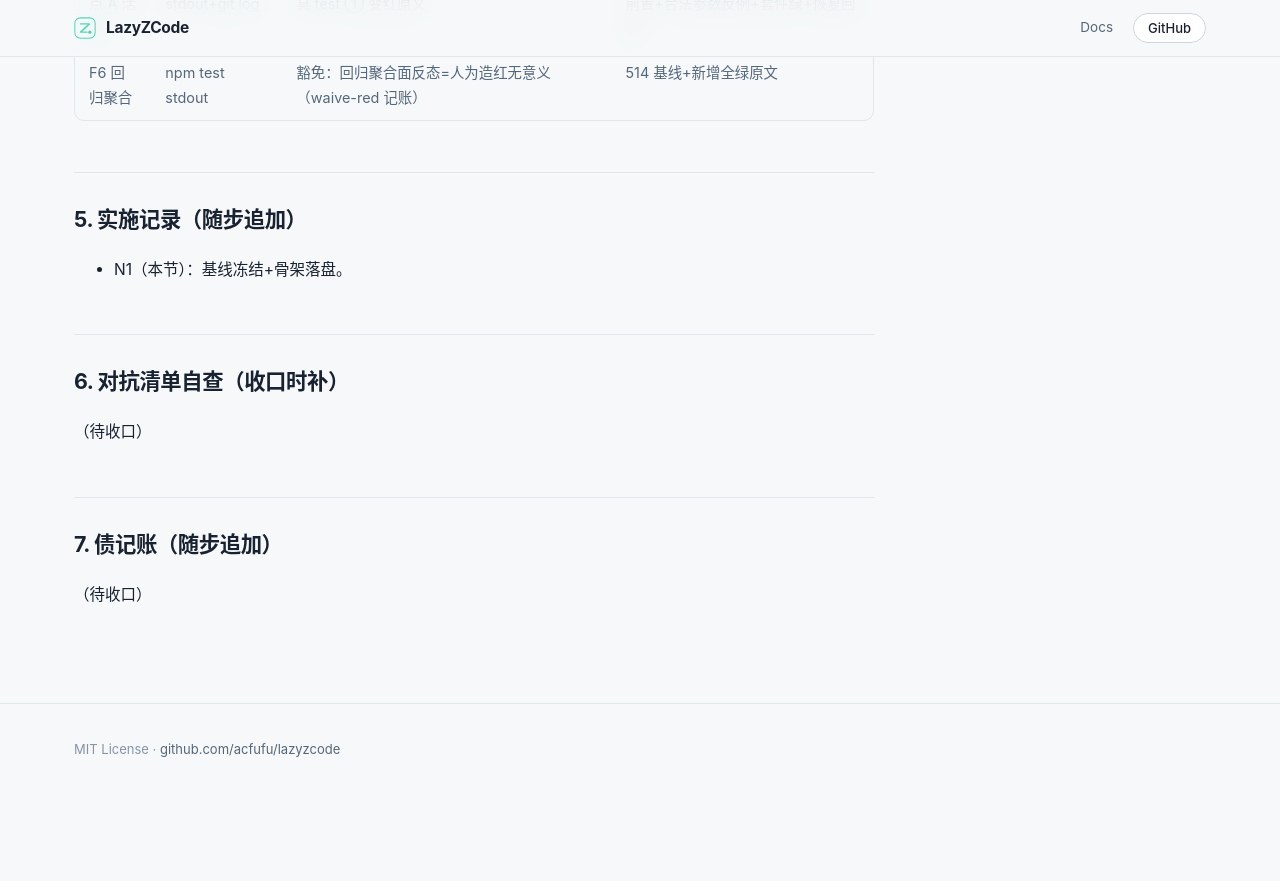
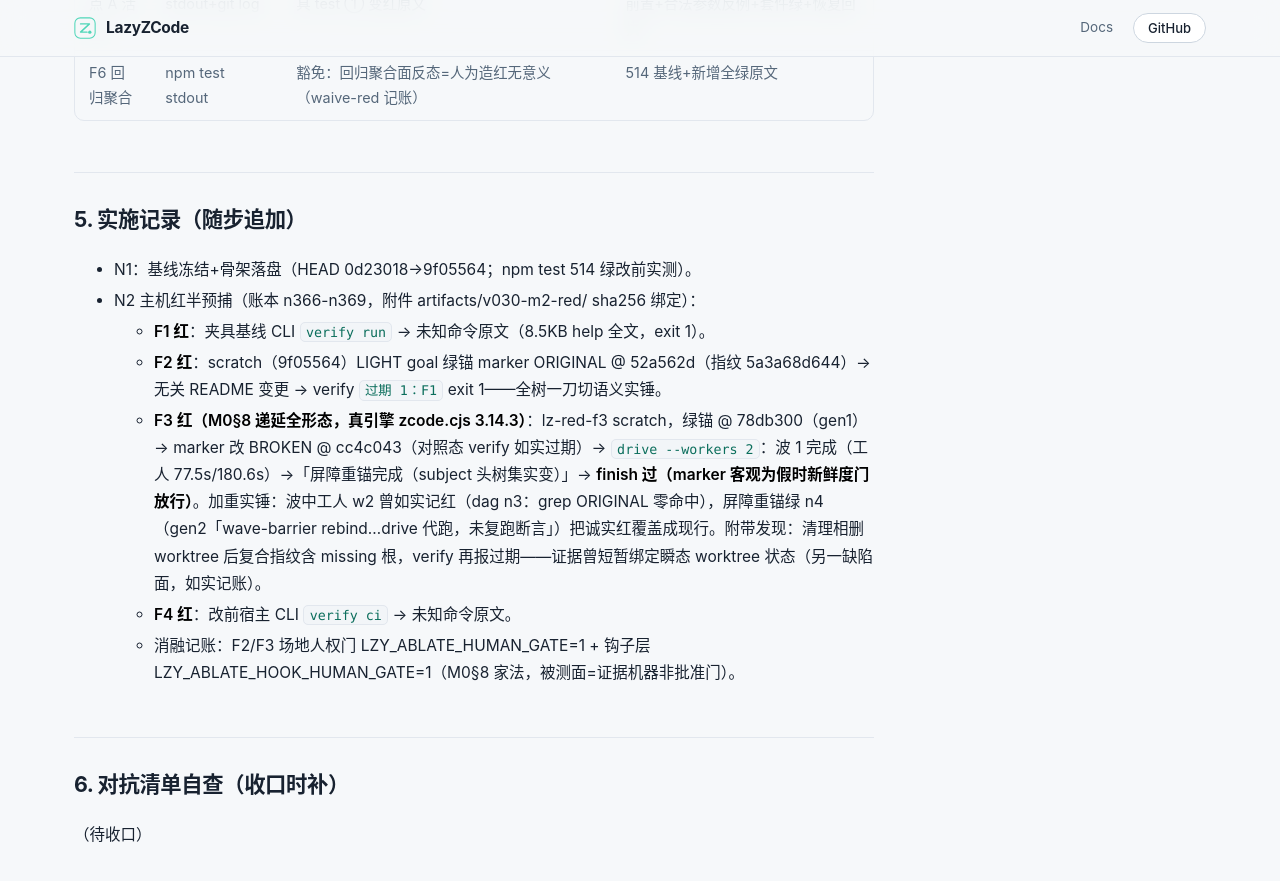
Before and after one commit to Acfufu/lazyzcode, a Jekyll site: the page built from docs/spikes/v030-m2-report.md, in a window 1280 px wide and 900 px high, scrolled down 3068 px. Shown: the top 881 px of the window. Built offline with Jekyll 4.4.1, drawn with Linux system fonts in a browser that asks for light colours; our own code applies the rules of GitHub Pages for plain Markdown files; before the commit the page ends 3877 px from its top, so only the background shows below that.

Commit message:
docs(m2): N2 host red-half pre-capture — F1 fixture unknown-cmd, F2 unrelated-change full-tree expiry, F3 real-engine workers-wave wash (w2 honest red overridden by barrier rebind green, finish passed with BROKEN marker), F4 no-CI-face; four halves bound n366-n369
Goal: v030-m2#N2

```diff
--- a/docs/spikes/v030-m2-report.md
+++ b/docs/spikes/v030-m2-report.md
@@ -49,7 +49,13 @@ goal `v030-m2`（0.3.0 M2：verify 回执 + 范围档 + 整合验证 + CI 身份
 
 ## 5. 实施记录（随步追加）
 
-- N1（本节）：基线冻结+骨架落盘。
+- N1：基线冻结+骨架落盘（HEAD 0d23018→9f05564；npm test 514 绿改前实测）。
+- N2 主机红半预捕（账本 n366-n369，附件 artifacts/v030-m2-red/ sha256 绑定）：
+  - **F1 红**：夹具基线 CLI `verify run` → 未知命令原文（8.5KB help 全文，exit 1）。
+  - **F2 红**：scratch（9f05564）LIGHT goal 绿锚 marker ORIGINAL @ 52a562d（指纹 5a3a68d644）→ 无关 README 变更 → verify `过期 1：F1` exit 1——全树一刀切语义实锤。
+  - **F3 红（M0§8 递延全形态，真引擎 zcode.cjs 3.14.3）**：lz-red-f3 scratch，绿锚 @ 78db300（gen1）→ marker 改 BROKEN @ cc4c043（对照态 verify 如实过期）→ `drive --workers 2`：波 1 完成（工人 77.5s/180.6s）→「屏障重锚完成（subject 头树集实变）」→ **finish 过（marker 客观为假时新鲜度门放行）**。加重实锤：波中工人 w2 曾如实记红（dag n3：grep ORIGINAL 零命中），屏障重锚绿 n4（gen2「wave-barrier rebind…drive 代跑，未复跑断言」）把诚实红覆盖成现行。附带发现：清理相删 worktree 后复合指纹含 missing 根，verify 再报过期——证据曾短暂绑定瞬态 worktree 状态（另一缺陷面，如实记账）。
+  - **F4 红**：改前宿主 CLI `verify ci` → 未知命令原文。
+  - 消融记账：F2/F3 场地人权门 LZY_ABLATE_HUMAN_GATE=1 + 钩子层 LZY_ABLATE_HOOK_HUMAN_GATE=1（M0§8 家法，被测面=证据机器非批准门）。
 
 ## 6. 对抗清单自查（收口时补）
 
```
